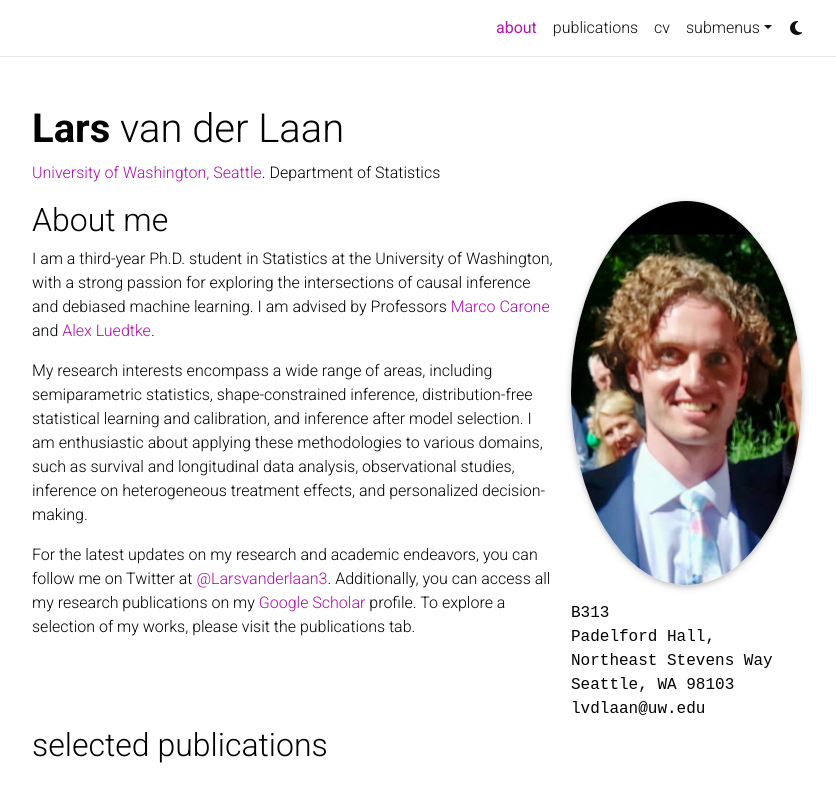
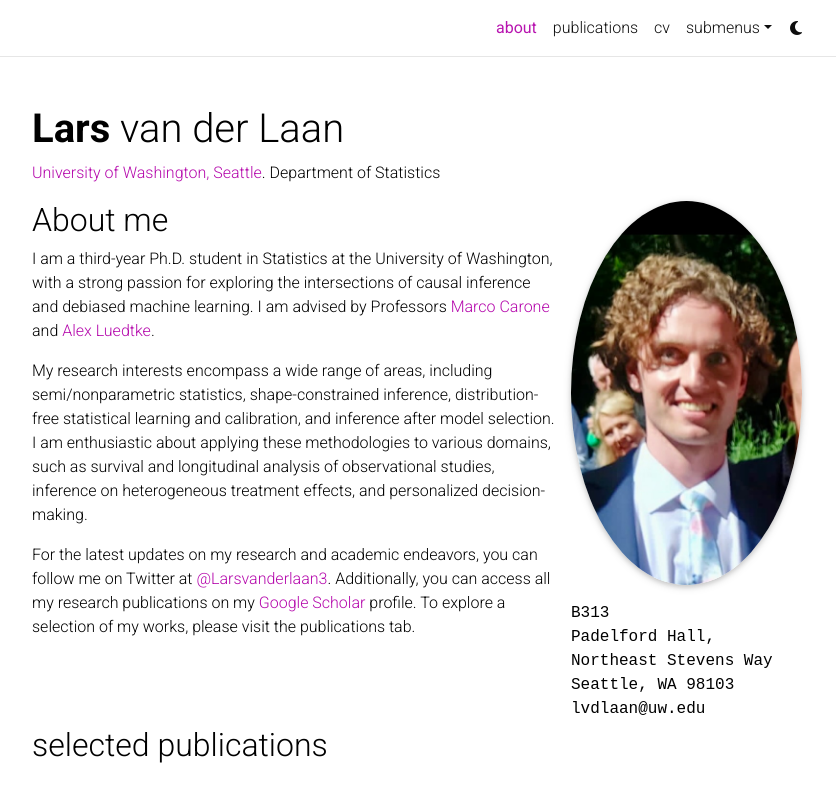
Before and after one commit to Larsvanderlaan/Larsvanderlaan.github.io, a Jekyll site: the page built from _pages/about.md, in a window 1280 px wide and 1082 px high, cut to the strip 0-793 px from the top of the window. Shown: the whole strip, without its empty margins (223-1059 px from the left). Built offline with Jekyll 4.4.1, drawn with Linux system fonts in a browser that asks for light colours; full-size pictures stand in for the smaller copies a plugin makes; comment, search, counter and statistics services are not loaded; a style sheet for code colours, icons or effects is not loaded.

Commit message:
finalizing website

```diff
--- a/_data/cv.yml
+++ b/_data/cv.yml
@@ -16,7 +16,7 @@
       year: 2021 - Current
       description:
         - Advised by Professors Marco Carone and Alex Luedtke.
-        - Conducting advanced research in causal inference, semiparametric statistics, debiased machine learning, statistical learning theory, calibration for heterogeneous treatment effects, and causal inference after data-driven model-selection.
+        - Conducting research in semi/nonparametric statistics and debiased machine learning with a focus on applications to causal inference. Additionally, exploring supervised statistical learning and calibration methods for heterogeneous treatment effects and investigating causal inference techniques after data-driven model selection.
         - Actively collaborating with researchers at the Fred Hutchinson Research Center on projects related to causal inference and debiased machine learning with a focus on randomized and observational COVID-19 vaccine trials.
     - title: MA in Statistics
       institution: University of California, Berkeley
--- a/_pages/about.md
+++ b/_pages/about.md
@@ -25,6 +25,6 @@
 I am a third-year Ph.D. student in Statistics at the University of Washington, with a strong passion for exploring the intersections of causal inference and debiased machine learning. I am advised by Professors [Marco Carone](http://faculty.washington.edu/mcarone/about.html) and [Alex Luedtke](http://www.alexluedtke.com).
 
 
-My research interests encompass a wide range of areas, including semiparametric statistics, shape-constrained inference, distribution-free statistical learning and calibration, and inference after model selection. I am enthusiastic about applying these methodologies to various domains, such as survival and longitudinal data analysis, observational studies, inference on heterogeneous treatment effects, and personalized decision-making.
+My research interests encompass a wide range of areas, including semi/nonparametric statistics, shape-constrained inference, distribution-free statistical learning and calibration, and inference after model selection. I am enthusiastic about applying these methodologies to various domains, such as survival and longitudinal analysis of observational studies, inference on heterogeneous treatment effects, and personalized decision-making.
 
 For the latest updates on my research and academic endeavors, you can follow me on Twitter at [@Larsvanderlaan3](https://twitter.com/LarsvanderLaan3). Additionally, you can access all my research publications on my [Google Scholar](https://scholar.google.com/citations?user=0bwP0i4AAAAJ&hl=en) profile. To explore a selection of my works, please visit the publications tab.
```
